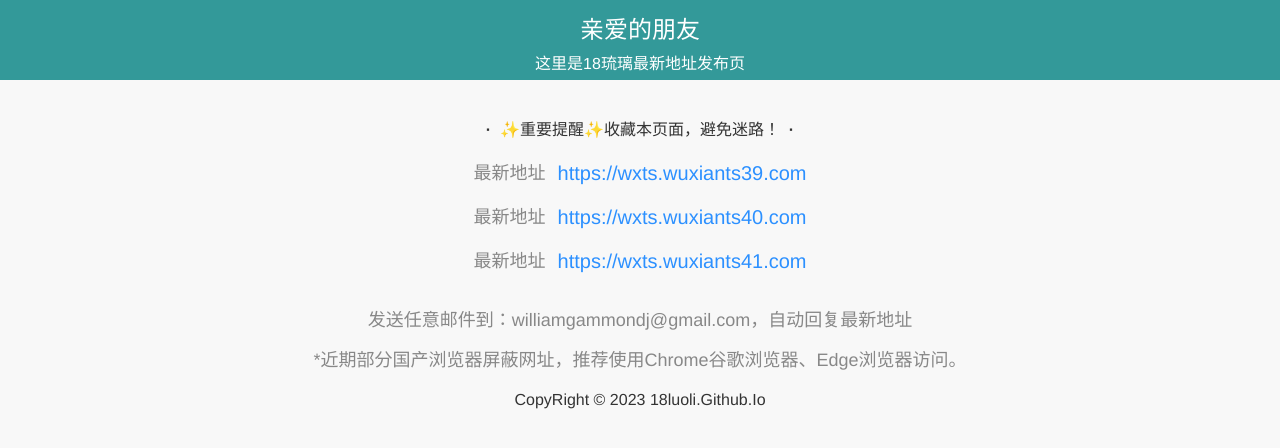
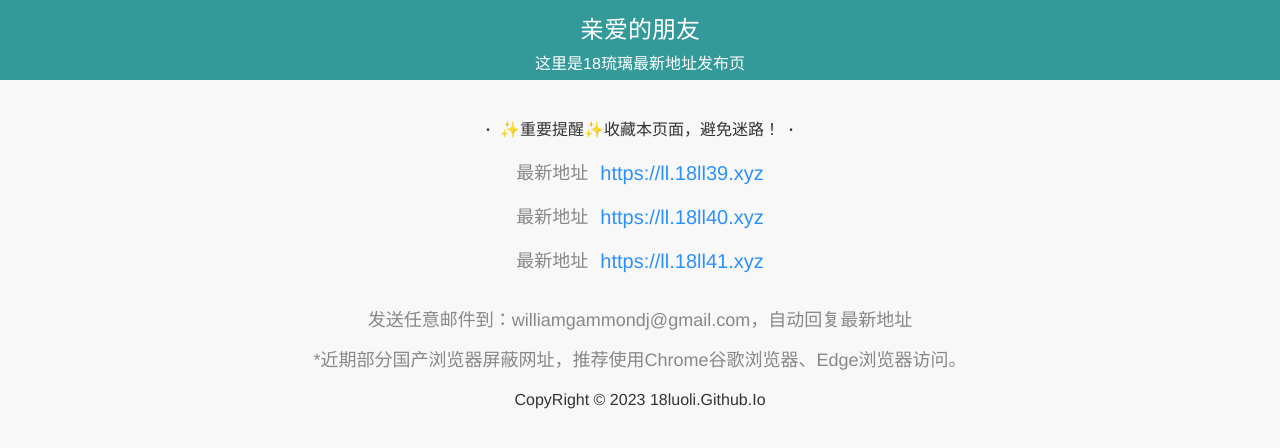
Before and after one commit to 18luoli/18luoli.Github.Io, a plain HTML site: page index.html in a window 1280 px wide. Drawn offline with Linux system fonts and the light colour scheme.

Commit message:
Update index.html

```diff
--- a/index.html
+++ b/index.html
@@ -32,9 +32,9 @@
 		<div class="main">
             <div class="x2"><b>·</b>&nbsp;&nbsp;✨重要提醒✨收藏本页面，避免迷路！&nbsp;&nbsp;<b>·</b></div>
             <table class="xianlu">
-	        <tr><th>最新地址&nbsp;&nbsp;</th><td><a href="https://ll.18ll39.xyz" target="_blank" rel="external nofollow noopener">https://wxts.wuxiants39.com</a></td></tr>
-	        <tr><th>最新地址&nbsp;&nbsp;</th><td><a href="https://ll.18ll40.xyz" target="_blank" rel="external nofollow noopener">https://wxts.wuxiants40.com</a></td></tr>
-		<tr><th>最新地址&nbsp;&nbsp;</th><td><a href="https://ll.18ll41.xyz" target="_blank" rel="external nofollow noopener">https://wxts.wuxiants41.com</a></td></tr>
+	        <tr><th>最新地址&nbsp;&nbsp;</th><td><a href="https://ll.18ll39.xyz" target="_blank" rel="external nofollow noopener">https://ll.18ll39.xyz</a></td></tr>
+	        <tr><th>最新地址&nbsp;&nbsp;</th><td><a href="https://ll.18ll40.xyz" target="_blank" rel="external nofollow noopener">https://ll.18ll40.xyz</a></td></tr>
+		<tr><th>最新地址&nbsp;&nbsp;</th><td><a href="https://ll.18ll41.xyz" target="_blank" rel="external nofollow noopener">https://ll.18ll41.xyz</a></td></tr>
             </table>
             <div class="youlian">发送任意邮件到：williamgammondj@gmail.com，自动回复最新地址</div>
 			<div class="youlian">*近期部分国产浏览器屏蔽网址，推荐使用Chrome谷歌浏览器、Edge浏览器访问。</div>
```
